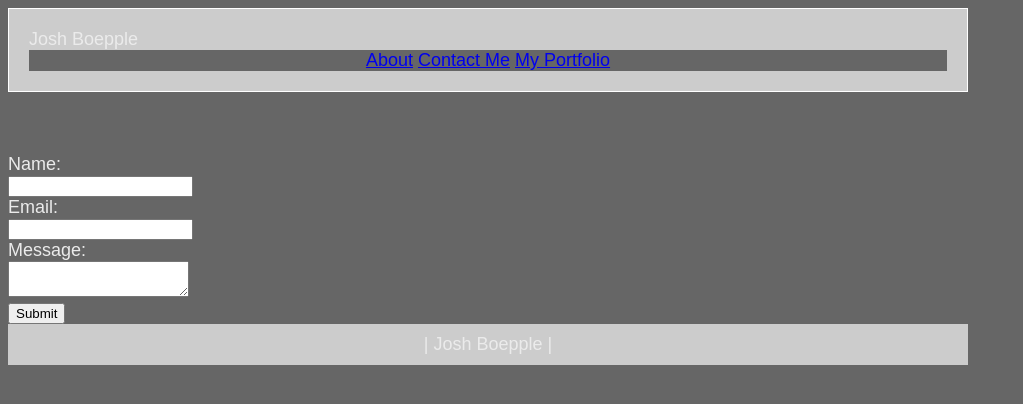
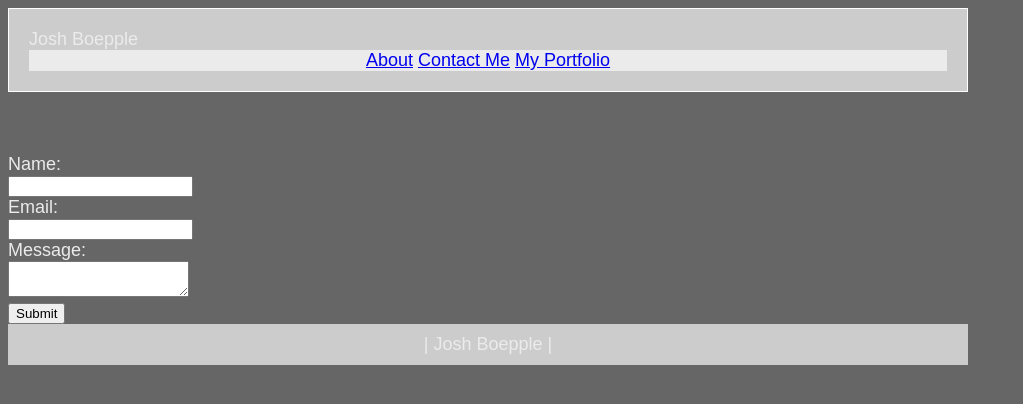
Before and after one commit to jboe26/Basic-Portfolio, a plain HTML site: page contact.html in a window 1280 px wide. Shown: the whole page, without its empty margins (0-1023 px from the left). Drawn offline with Linux system fonts and the light colour scheme.

Commit message:
well it worked

```diff
--- a/css/style.css
+++ b/css/style.css
@@ -1,6 +1,6 @@
 nav {
    text-align: center;
-   background: #666;
+   background: #ebebeb;
 }
 body {
    font-family: 'Arial', 'Helvetica Neue', Helvetica, sans-serif;
```
Also changed, not shown: contact.html (+1 -0 lines), index.html (+1 -0 lines), portfolio.html (+1 -0 lines).
